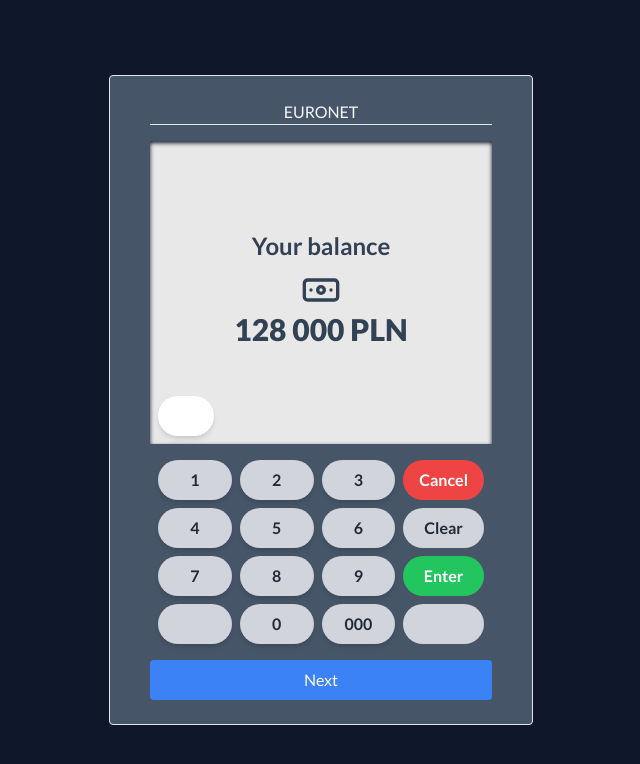
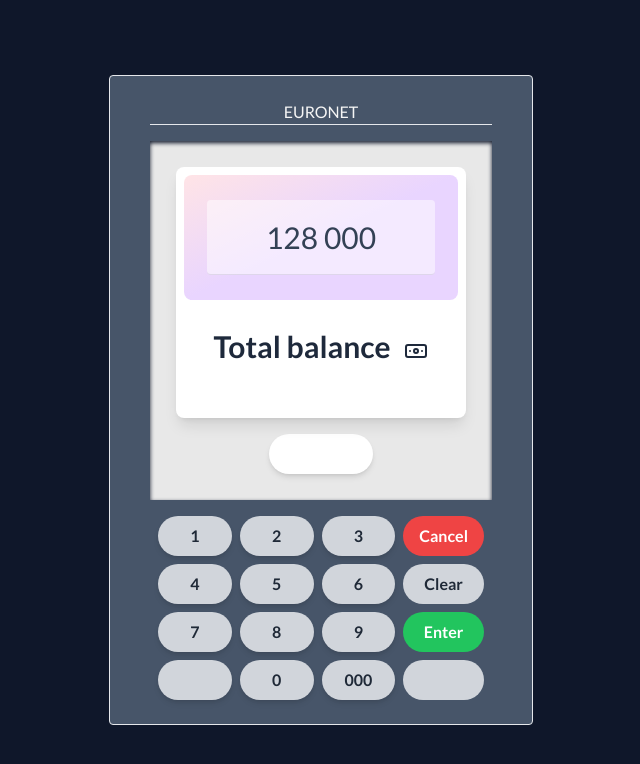
Before and after one commit to totylkopierdola/ATM-App, a React (Vite) app: page /options/balance in a window 1280 px wide. Shown: the top 764 px of the page, without its empty margins (319-959 px from the left). Built offline with nearby package versions, Linux system fonts and the light colour scheme.

Commit message:
visual stuff finished

```diff
--- a/src/App.jsx
+++ b/src/App.jsx
@@ -1,6 +1,7 @@
 import Home from "./pages/Home";
 import Screen from "./components/Screen/Screen";
-// import Cube from "./components/Cube/Cube";
+import Cube from "./components/Cube/Cube";
+import Keyboard from "./components/Keyboard";
 
 function App() {
   return (
@@ -9,9 +10,9 @@
         <h4 className="text-center">EURONET</h4>
         <hr />
         <Screen />
-        <Home />
+        <Keyboard />
+        {/* <Cube /> */}
       </div>
-      {/* <Cube /> */}
     </div>
   );
 }
--- a/src/components/Cube/Cube.jsx
+++ b/src/components/Cube/Cube.jsx
@@ -5,12 +5,12 @@
     <div className="box">
       <div className="cube-wrap">
         <div className="cube">
-          <div className="front">Front</div>
-          <div className="back">Back</div>
-          <div className="top">Top</div>
-          <div className="bottom">Bottom</div>
-          <div className="left">Left</div>
-          <div className="right">Right</div>
+          <div className="front"></div>
+          {/* <div className="back">Back</div> */}
+          {/* <div className="top">Top</div> */}
+          {/* <div className="bottom">Bottom</div> */}
+          {/* <div className="left">Left</div> */}
+          <div className="right"></div>
         </div>
       </div>
     </div>
--- a/src/components/Cube/cube.css
+++ b/src/components/Cube/cube.css
@@ -27,9 +27,10 @@
   /* padding: 10px; */
   line-height: 200px;
   text-align: center;
-  height: 100%;
+  /* height: 100%; */
+  height: 300px;
   width: 100%;
-  opacity: 0.9;
+  opacity: 0.5;
   border: 1px solid #000;
   color: #fff;
   font-weight: bold;
@@ -38,10 +39,12 @@
 .front {
   -webkit-transform: translateZ(100px);
   transform: translateZ(100px);
-  background-color: #142864e6;
+  /* background-color: #142864e6; */
+  background-color: #142864;
+  /* background-color: red; */
 }
 
-.back {
+/* .back {
   -webkit-transform: translateZ(-100px) rotateY(180deg);
   transform: translateZ(-100px) rotateY(180deg);
   background-color: #e86836;
@@ -65,11 +68,11 @@
   transform: rotateY(270deg) translateX(-100px);
   transform-origin: center left;
   background-color: #00ff73;
-}
+} */
 
 .right {
   -webkit-transform: rotateY(-270deg) translateX(100px);
   transform: rotateY(-270deg) translateX(100px);
   transform-origin: top right;
-  background-color: #ffc900;
+  background-color: #0e1c46;
 }
--- a/src/components/Screen/ScreenBalance.jsx
+++ b/src/components/Screen/ScreenBalance.jsx
@@ -5,28 +5,31 @@
 import { Banknote, Undo2 } from "lucide-react";
 
 const ScreenBalance = () => {
-  let navigate = useNavigate();
   const { balance } = useContext(ATMContext);
 
   return (
-    <div className="flex flex-col justify-center relative w-full items-center text-slate-700">
-      <h3 className="text-center  break-words whitespace-normal ">
-        Your balance
-      </h3>
-      <Banknote className="w-10 h-10" />
-      <hr className="w-1/2" />
-      {/* add space once every 3 digit numbers */}
-      <h2 className="font-extrabold">
-        {balance.toString().replace(/\B(?=(\d{3})+(?!\d))/g, " ")} PLN
-      </h2>
-      <Link to="/options">
-        <Button
-          className="absolute left-2 bottom-2"
-          variant="digital-secondary"
-        >
-          <Undo2 />
-        </Button>
-      </Link>
+    <div className="flex flex-col justify-center relative items-center">
+      <div className="transform transition duration-300 rounded-lg shadow-lg lg:w-[85%] w-[95%] h-[70%] mx-auto hover:shadow-xl bg-white flex flex-col gap-5">
+        {/* little screen */}
+        <div className="bg-gradient-to-br from-rose-100 via-purple-200 to-purple-200 m-2 h-3/6 rounded-lg flex items-center justify-center">
+          <input
+            value={balance.toString().replace(/\B(?=(\d{3})+(?!\d))/g, " ")}
+            className="h-3/5 bg-white rounded bg-opacity-50 border-b border-slate-800 border-opacity-10 text-slate-700 outline-none text-center lg:text-3xl text-2xl w-10/12"
+          />
+        </div>
+
+        <h2 className="font-semibold text-center text-slate-800 lg:text-3xl text-2xl">
+          Total balance <Banknote className="inline-block ml-2" />
+        </h2>
+      </div>
+      <div className="flex w-full justify-center mt-2">
+        <Link to="/options">
+          <Button variant="digital-secondary" className="">
+            back
+            <Undo2 className="ml-1" />
+          </Button>
+        </Link>
+      </div>
     </div>
   );
 };
--- a/src/components/Screen/ScreenDeposit.jsx
+++ b/src/components/Screen/ScreenDeposit.jsx
@@ -24,15 +24,11 @@
               }
             }}
           />
-
-          <span className="absolute right-10 text-slate-800 font-bold text-md">
-            PLN
-          </span>
         </div>
 
         <div className="px-5 pt-2 flex flex-col ">
           <h4 className="font-semibold text-center text-slate-800">
-            Enter the amount you wish to deposit
+            Enter the amount you wish to deposit (PLN)
           </h4>
         </div>
       </div>
--- a/src/components/Screen/ScreenHome.jsx
+++ b/src/components/Screen/ScreenHome.jsx
@@ -12,7 +12,7 @@
   return (
     <>
       <div className="flex flex-col justify-around ">
-        <h3 className="text-center text-slate-50 break-words whitespace-normal animate-pulse">
+        <h3 className="text-center text-slate-800 break-words whitespace-normal animate-pulse">
           Welcome to <br /> ATM App
         </h3>
       </div>
--- a/src/components/Screen/ScreenWithdraw.jsx
+++ b/src/components/Screen/ScreenWithdraw.jsx
@@ -22,7 +22,7 @@
 
         <div className="px-5 pt-2 flex flex-col ">
           <h4 className="font-semibold text-center text-slate-800">
-            Enter the amount you wish to withdraw
+            Enter the amount you wish to withdraw (PLN)
           </h4>
         </div>
       </div>
--- a/src/components/ui/Button.jsx
+++ b/src/components/ui/Button.jsx
@@ -23,7 +23,7 @@
         variant === "success",
       "bg-blue-500 cursor-pointer font-bold text-white py-1 mt-2 transition duration-150 px-4 hover:bg-green-500 uppercase":
         variant === "digital",
-      "bg-white shadow-md shadow text-slate-600  cursor-pointer font-bold text-white py-1 mt-2 px-4 transition duration-150 hover:bg-slate-900/10 uppercase ":
+      "bg-white shadow-md shadow text-slate-500 cursor-pointer font-bold text-white py-1 mt-2 px-4 transition duration-150 hover:bg-slate-900/10 uppercase ":
         variant === "digital-secondary",
     },
     className
--- a/src/index.css
+++ b/src/index.css
@@ -103,7 +103,4 @@
     -webkit-appearance: none;
     margin: 0;
   }
-  input[type="number"] {
-    -moz-appearance: textfield;
-  }
 }
```
